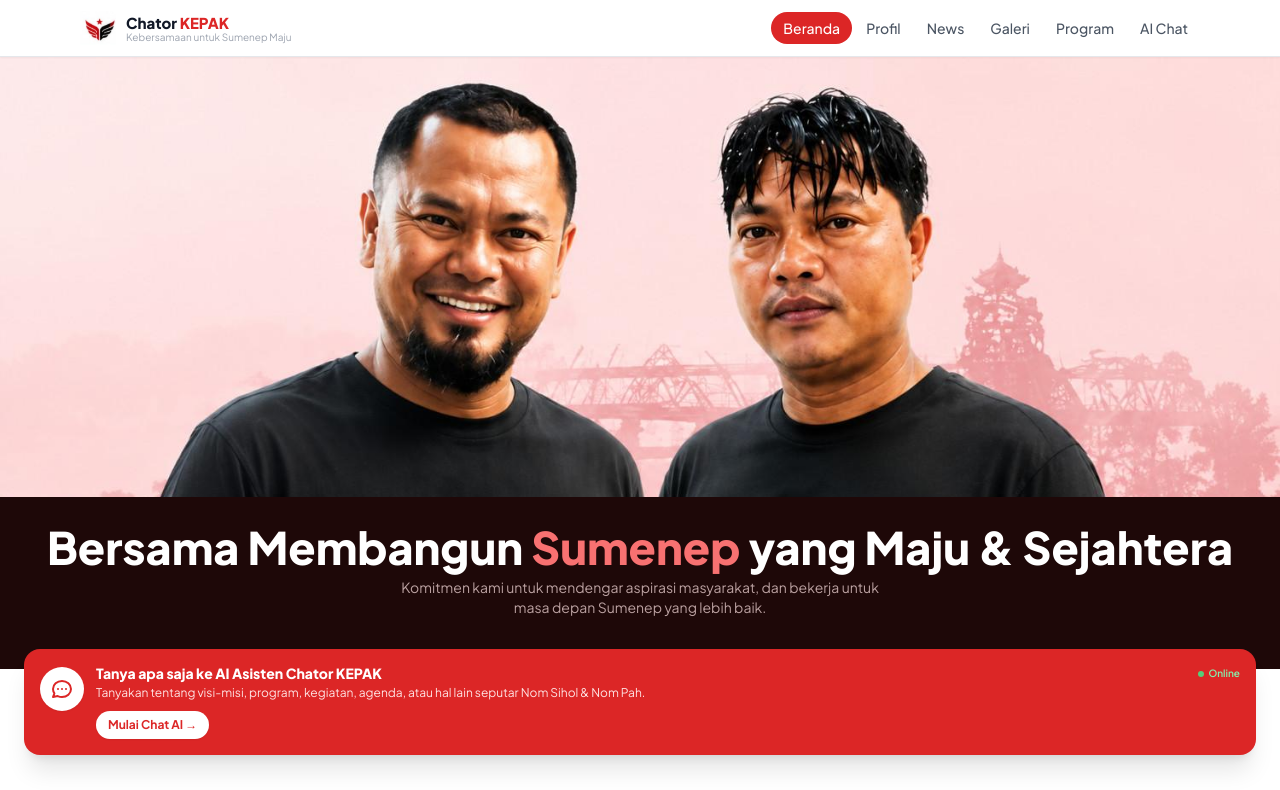
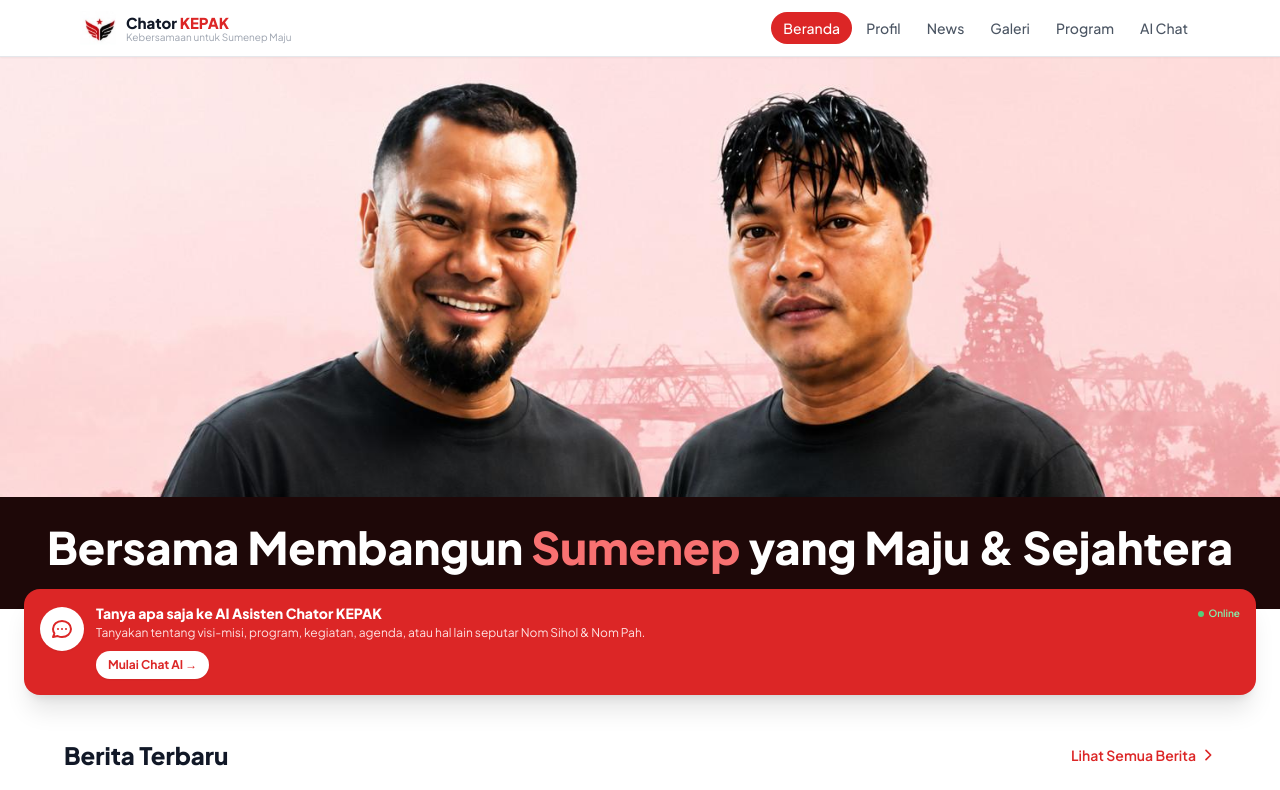
Before and after one commit to hamrasidi7-rgb/ChatorKEPAK, a Next.js app: page / in a window 1280 px wide. Shown: the top 790 px of the page. Built offline with nearby package versions, Linux system fonts and the light colour scheme.

Commit message:
feat: hapus deskripsi dari panel hero

```diff
--- a/src/components/home/HeroSection.tsx
+++ b/src/components/home/HeroSection.tsx
@@ -22,10 +22,6 @@ export default function HeroSection() {
           <span className="text-red-400">Sumenep</span>{" "}
           yang Maju &amp; Sejahtera
         </h1>
-        <p className="text-red-100/70 text-[11px] sm:text-sm leading-relaxed mb-4 md:mb-5 max-w-lg">
-          Komitmen kami untuk mendengar aspirasi masyarakat, dan bekerja
-          untuk masa depan Sumenep yang lebih baik.
-        </p>
       </div>
 
     </section>
```
